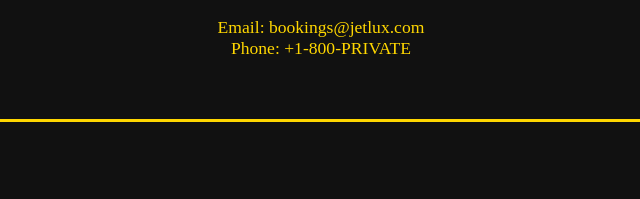
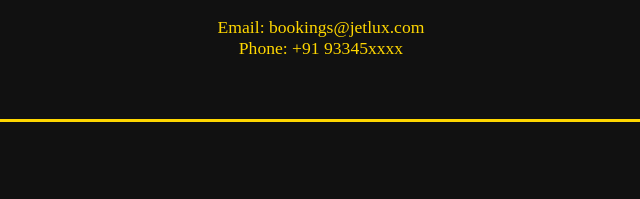
Before and after one commit to AryanRanjan123/Jetlux, a plain HTML site: page index.html in a window 1280 px wide. Shown: the part 2691-2890 px from the top of the page, 319-959 px from the left. Drawn offline with Linux system fonts and the light colour scheme.

Commit message:
Fix HTML formatting and structure

```diff
--- a/index.html
+++ b/index.html
@@ -88,7 +88,7 @@
   <section id="contact" class="contact">
     <h2>Contact Us</h2>
     <p>Email: bookings@jetlux.com</p>
-    <p>Phone: +1-800-PRIVATE</p>
+    <p>Phone: +91 93345xxxx</p>
   </section>
 
   <!-- Main Footer -->
```
